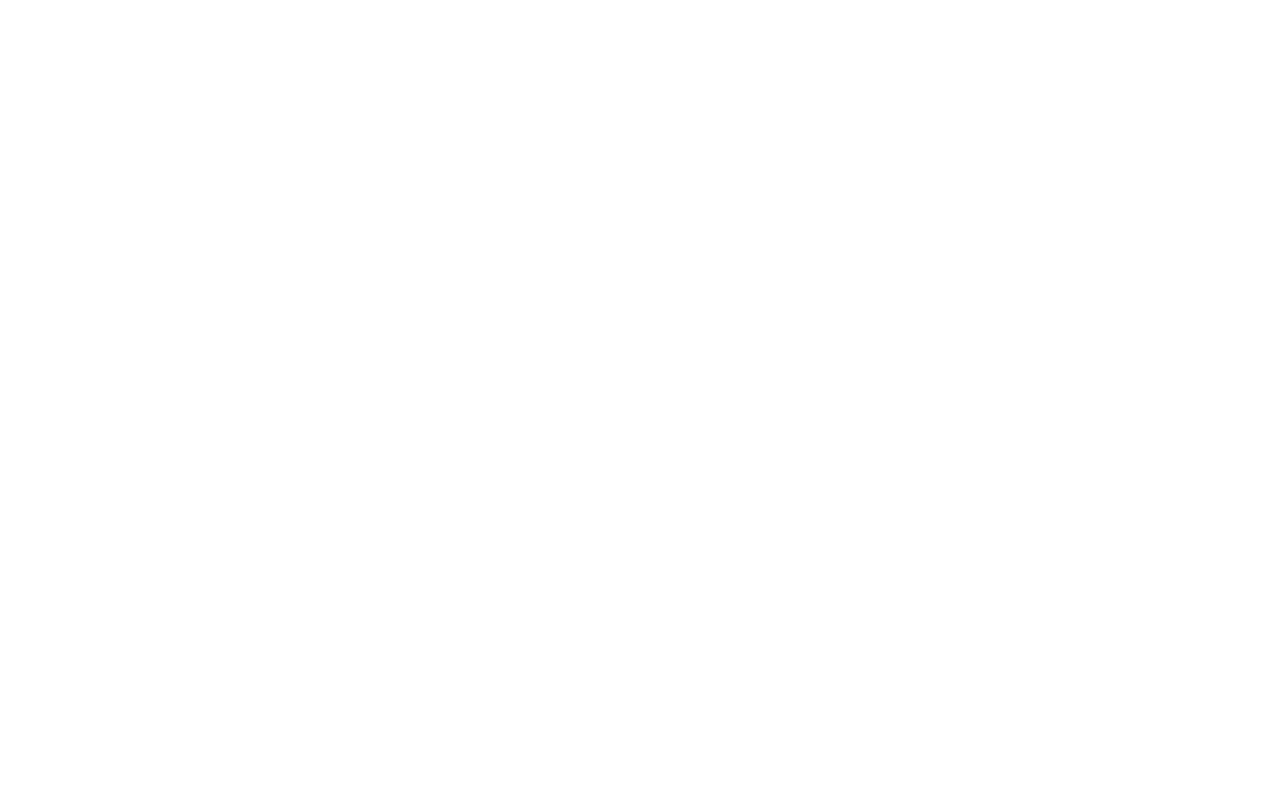
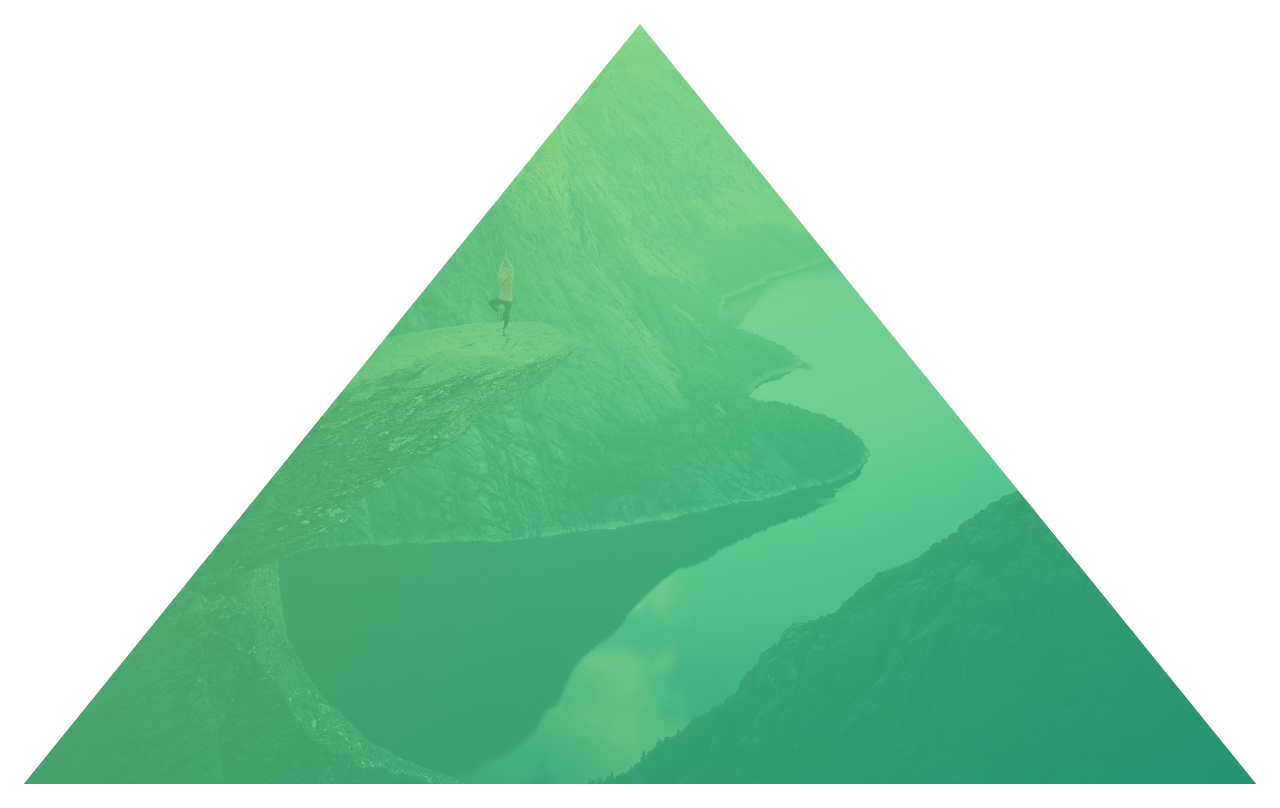
Before and after one commit to SujeethJinesh/AdvancedCSSTutorial, a plain HTML site: page Natours/starter/index.html in a window 1280 px wide. Drawn offline with Linux system fonts and the light colour scheme; files that its build step writes are made by us from their sources.

Commit message:
Create Header

```diff
--- a/Natours/starter/css/style.css
+++ b/Natours/starter/css/style.css
@@ -6,3 +6,35 @@ Medium green: #55c57a
 Dark green: #28b485
 
 */
+
+/* some browsers have issues or extra things, so we're resetting all the styles with the universal selector */
+* {
+    margin: 0;
+    padding: 0;
+    box-sizing: border-box; /* no border size added by default */
+}
+
+/* inherited styles are passed in, hence why we're doing this in the body tag. Better than universal selector */
+body {
+    font-family: "Lato", sans-serif;
+    font-weight: 400;
+    font-size: 16px;
+    line-height: 1.7;
+    color: #777777;
+    padding: 24px; /* white padding around full page */
+}
+
+.header {
+    height: 95vh;
+    /* apply linear gradient over background image, order matters for priority*/
+    background-image: linear-gradient(
+        to right bottom,
+         rgba(126, 213, 111, 0.8),
+         rgba(40, 180, 133, 0.8)),
+          url("../img/hero.jpg"
+    );
+    background-size: cover;
+    background-position: top;
+    /* clip-path: polygon(0% 0%, 100% 0%, 100% 80%, 0% 100%); */
+    clip-path: polygon(50% 0, 100% 100%, 0 100%); /* Use https://bennettfeely.com/clippy/ for clip path generation */
+}
--- a/Natours/starter/index.html
+++ b/Natours/starter/index.html
@@ -13,7 +13,8 @@
         <title>Natours | Exciting tours for adventurous people</title>
     </head>
     <body>
-
-
+        <header class="header">
+            Some text
+        </header>
     </body>
 </html>
```
Also changed, not shown: 7 other files.
